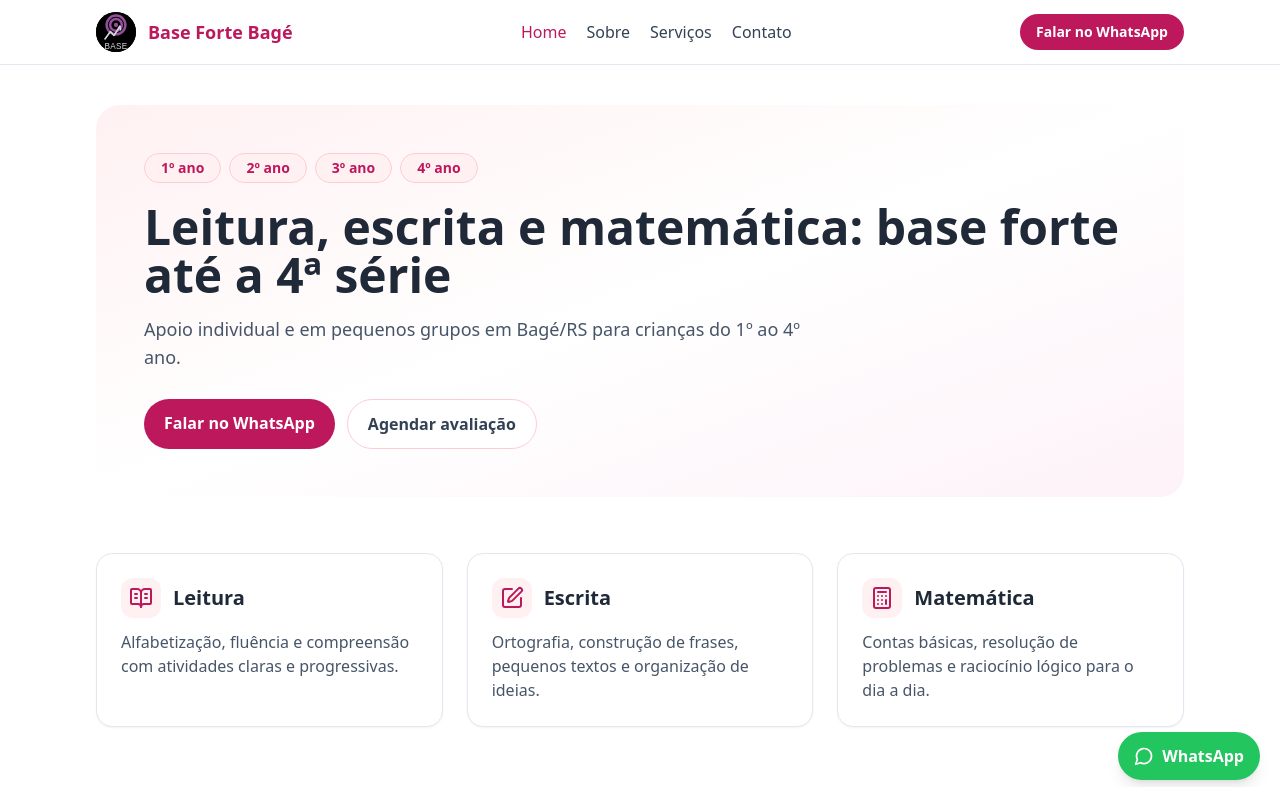
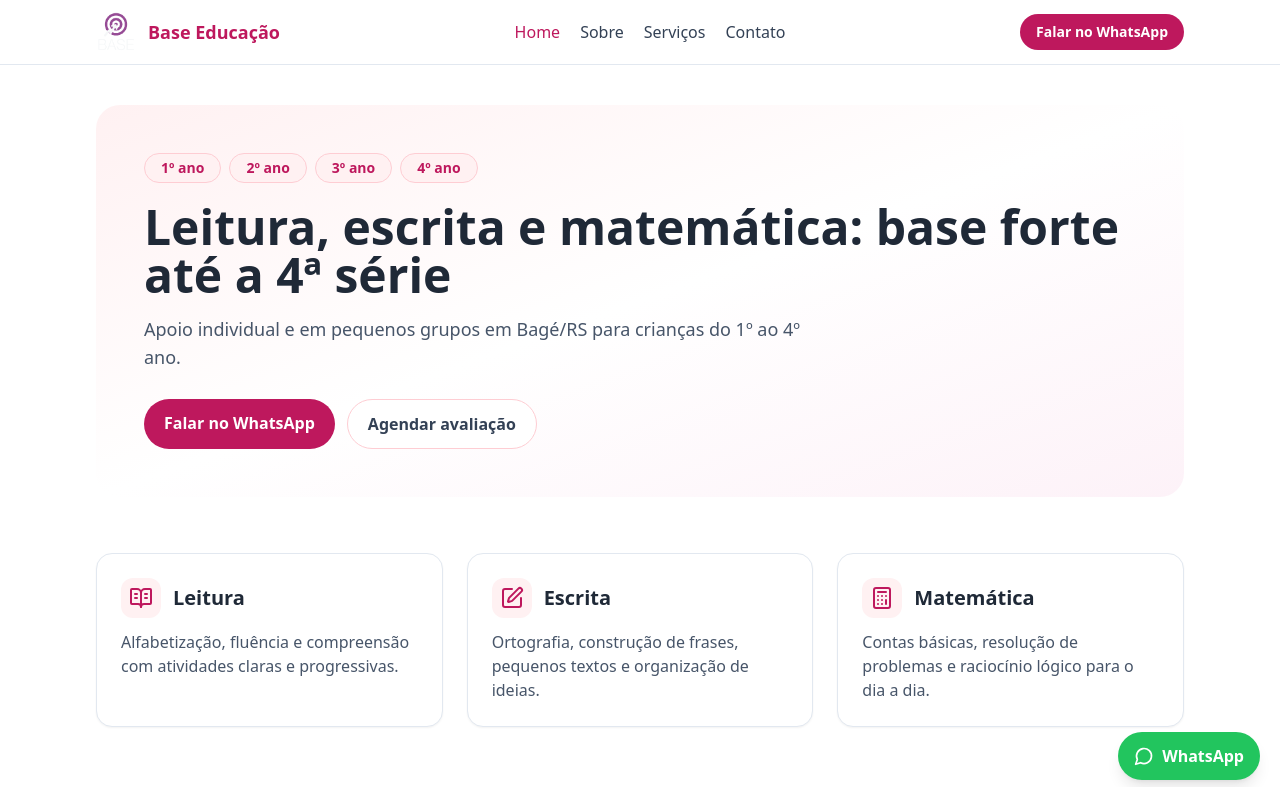
Before and after one commit to claudiaazambuja/edu, a Next.js app: page / in a window 1280 px wide. Shown: the top 787 px of the page. Built offline with nearby package versions, Linux system fonts and the light colour scheme.

Commit message:
fix header logo

```diff
--- a/components/Header.tsx
+++ b/components/Header.tsx
@@ -18,8 +18,8 @@ export function Header() {
     <header className="sticky top-0 z-40 border-b border-slate-200 bg-white/95 backdrop-blur">
       <div className="mx-auto flex max-w-6xl items-center justify-between px-4 py-3 sm:px-6 lg:px-8">
         <Link href="/" className="flex items-center gap-3">
-          <img src="/logo-base.svg" alt="Logo Base Forte Bagé" className="h-10 w-10 rounded-full bg-black object-cover" />
-          <span className="text-lg font-bold text-primary">Base Forte Bagé</span>
+          <img src="/logo-base2.png" alt="Logo Base Forte Bagé" className="h-10 w-10  object-cover" />
+          <span className="text-lg font-bold text-primary">Base Educação</span>
         </Link>
         <nav aria-label="Navegação principal" className="hidden gap-5 md:flex">
           {links.map((link) => (
```
Also changed, not shown: public/logo-base.png (added), public/logo-base2.png (added).
